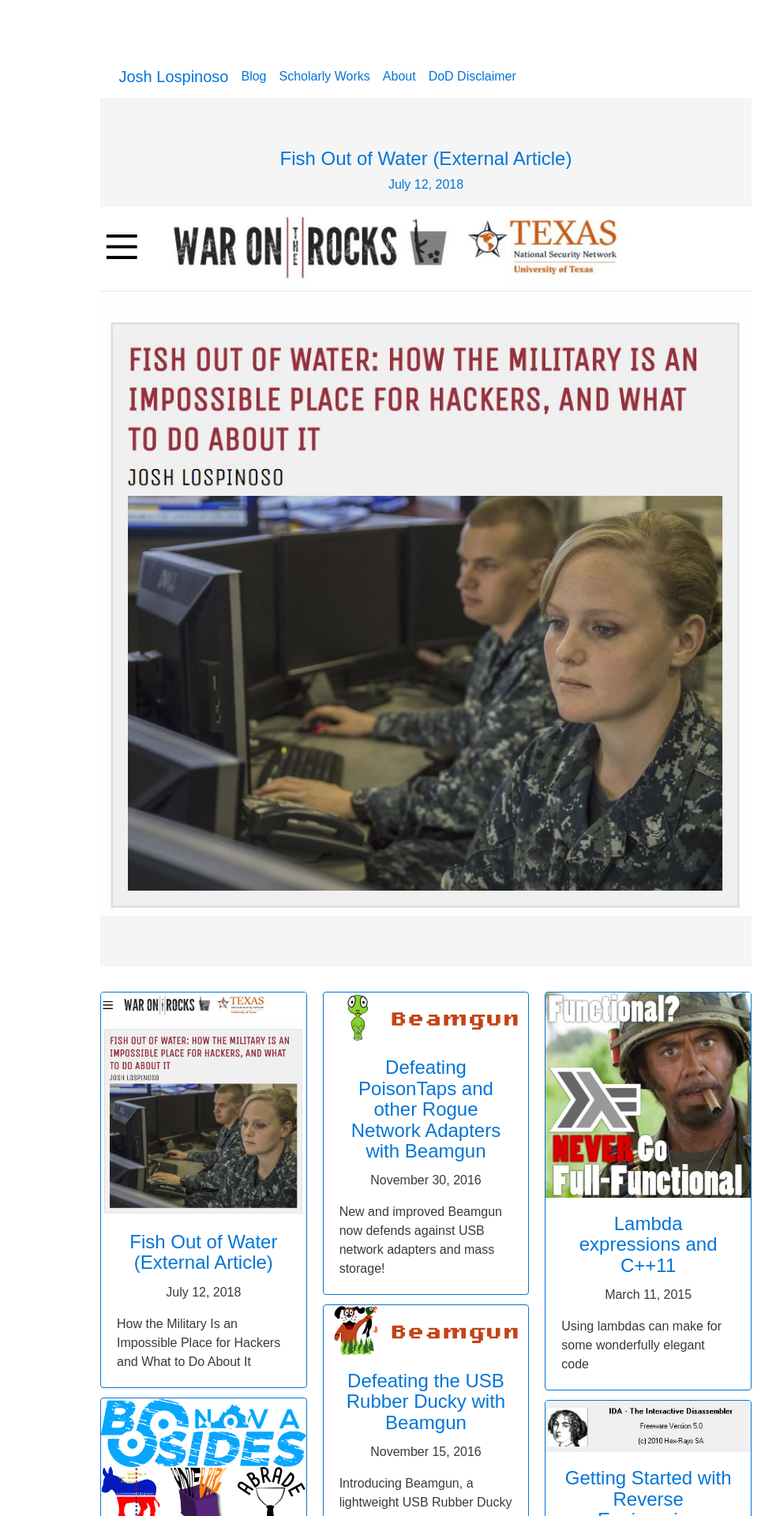
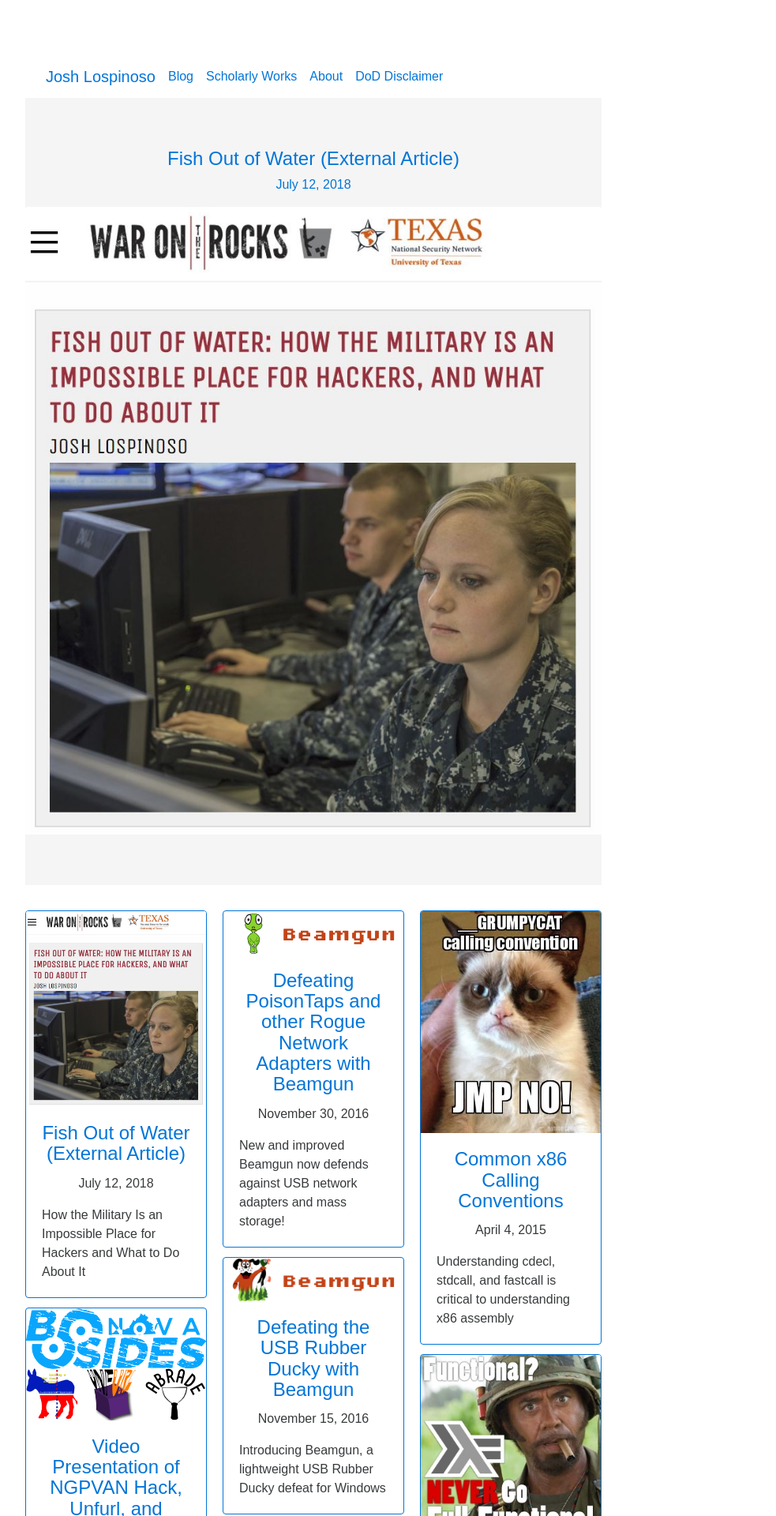
Before and after one commit to JLospinoso/jlospinoso.github.io, a Jekyll site: the page built from index.html, in a window 1280 px wide. Shown: the top 1920 px of the page at 79% size, without its empty margins (243-1226 px from the left). Built offline with Jekyll 4.4.1, drawn with Linux system fonts in a browser that asks for light colours; some web fonts are replaced; the list of posts is cut into pages by our own code.

Commit message:
Layout updates

```diff
--- a/_layouts/default.html
+++ b/_layouts/default.html
@@ -15,9 +15,8 @@
     <link href="https://fonts.googleapis.com/css?family=Droid+Sans" rel="stylesheet">
 </head>
 <body>
-
 <div class="container">
-    <nav class="navbar offset-sm-3">
+    <nav class="navbar offset-md-2 col-md-8">
         <div class="container">
             <a class="navbar-brand" href="https://keybase.io/jlospinoso" target="_blank">Josh Lospinoso</a>
             <ul class="nav navbar-nav">
@@ -29,14 +28,14 @@
         </div>
     </nav>
     <div class="row row-offcanvas row-offcanvas-right">
-        <div class="col-xs-12 offset-sm-3 col-sm-9">
+        <div class="col-xs-12 offset-md-2 col-md-8">
             {{ content }}
         </div>
     </div>
     <hr>
     <footer>
         <div class="row">
-            <div class="col-xs-4 text-xs-center">
+            <div class="col-xs-4 text-xs-left">
                 Josh Lospinoso &copy; 2018
             </div>
             <div class="col-xs-4 text-xs-center">
@@ -50,7 +49,7 @@
 					<img src="/images/github.png" alt="Github" height="32" width="32"/>
 				</a>
             </div>
-            <div class="col-xs-4 text-xs-center">
+            <div class="col-xs-4 text-xs-right">
                 <a href="https://feeds.feedburner.com/jalospinoso" target="_blank">
 					<img src="/images/rss.png" alt="RSS Feed" height="32" width="32"/>
 				</a>
```
